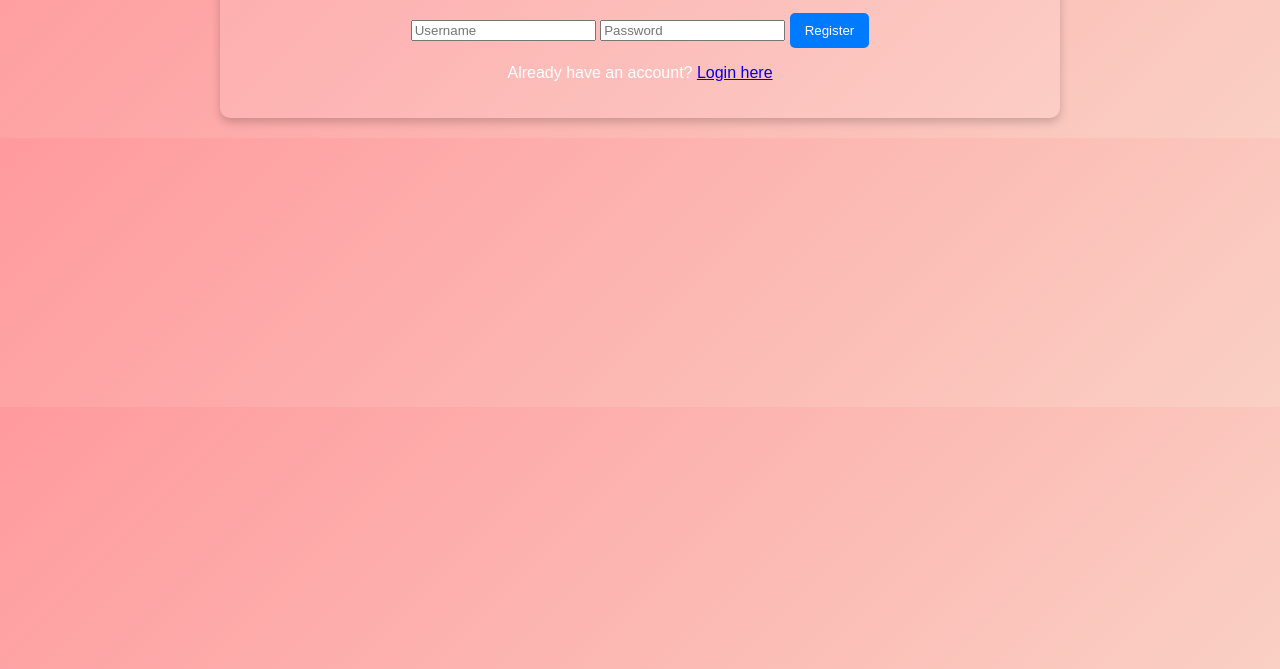
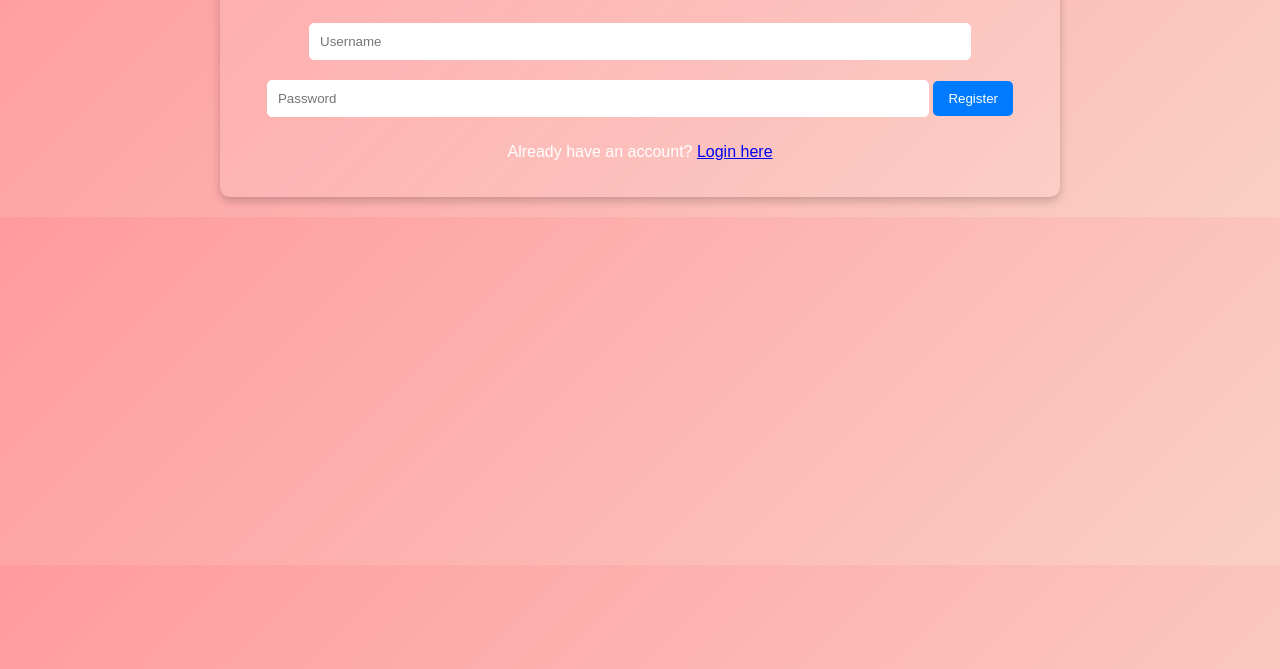
Before and after one commit to manju-app-developer/PhotoShare, a plain HTML site: page register.html in a window 1280 px wide. Shown: the part 131-800 px from the top of the page. Drawn offline with Linux system fonts and the light colour scheme.

Commit message:
Update styles.css

```diff
--- a/styles.css
+++ b/styles.css
@@ -17,20 +17,18 @@ body {
     box-shadow: 0px 4px 10px rgba(0, 0, 0, 0.2);
 }
 
-/* Header */
 header h1 {
     font-size: 30px;
     margin-bottom: 5px;
 }
 
-/* Upload Section */
-.upload-section {
-    margin: 20px 0;
-}
-
-input[type="file"] {
+/* Form Container */
+.form-container input {
+    width: 80%;
     padding: 10px;
-    margin-right: 10px;
+    margin: 10px 0;
+    border: 1px solid #fff;
+    border-radius: 5px;
 }
 
 button {
@@ -46,7 +44,7 @@ button:hover {
     background-color: #0056b3;
 }
 
-/* Image Gallery */
+/* Gallery */
 #gallery {
     margin-top: 20px;
     display: flex;
@@ -56,8 +54,8 @@ button:hover {
 }
 
 img {
-    width: 180px;
-    height: 180px;
+    width: 200px;
+    height: 200px;
     object-fit: cover;
     border-radius: 10px;
     box-shadow: 2px 2px 5px rgba(0, 0, 0, 0.3);
```
